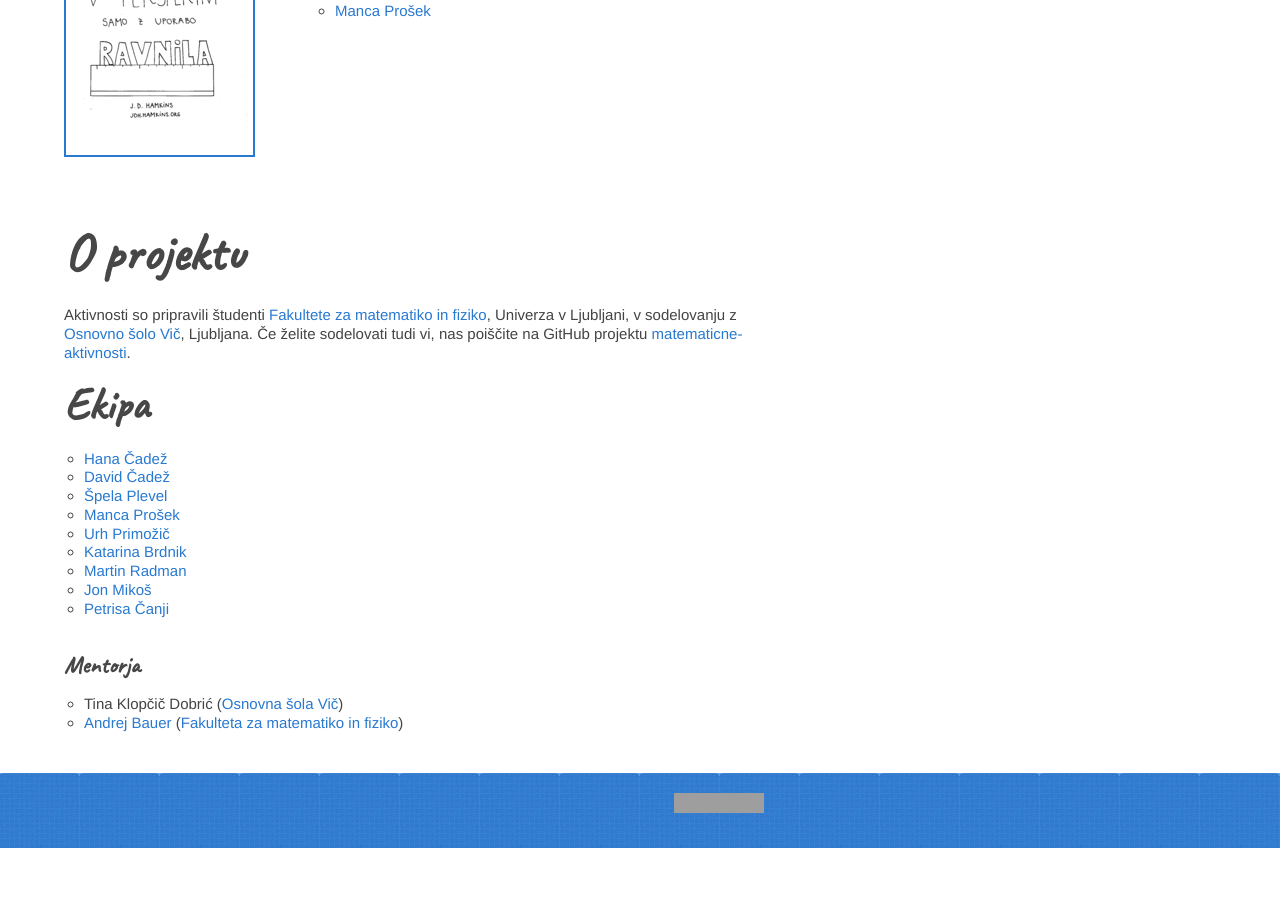
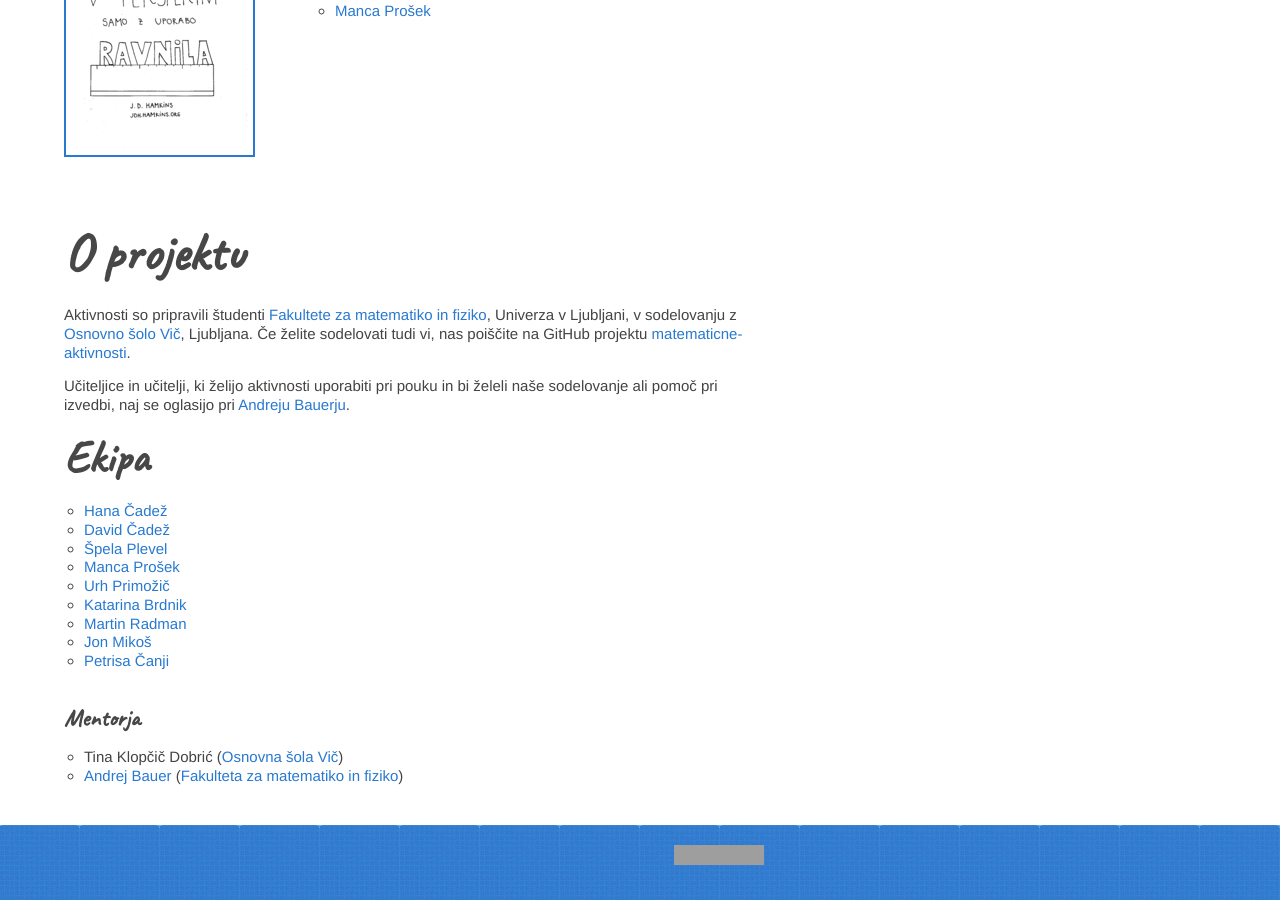
Before and after one commit to ul-fmf/matematicne-aktivnosti, a Jekyll site: the page built from index.md, in a window 1280 px wide and 900 px high, scrolled down 2385 px. Built offline with Jekyll 4.4.1, drawn with Linux system fonts in a browser that asks for light colours; before the commit the page ends 3233 px from its top, so only the background shows below that; grey boxes are pictures that could not be loaded.

Commit message:
Navedi Andreja Bauerja kot kontaktno osebo.

```diff
--- a/index.md
+++ b/index.md
@@ -129,6 +129,9 @@ Aktivnosti so pripravili študenti [Fakultete za matematiko in
 fiziko](https://www.fmf.uni-lj.si/), Univerza v Ljubljani, v sodelovanju z [Osnovno šolo
 Vič](http://www.osvic.si), Ljubljana. Če želite sodelovati tudi vi, nas poiščite na GitHub projektu [matematicne-aktivnosti](https://github.com/ul-fmf/matematicne-aktivnosti).
 
+Učiteljice in učitelji, ki želijo aktivnosti uporabiti pri pouku in bi želeli naše sodelovanje ali
+pomoč pri izvedbi, naj se oglasijo pri [Andreju Bauerju](http://www.andrej.com/).
+
 ### Ekipa
 
 * [Hana Čadež](https://github.com/hana47)
```
